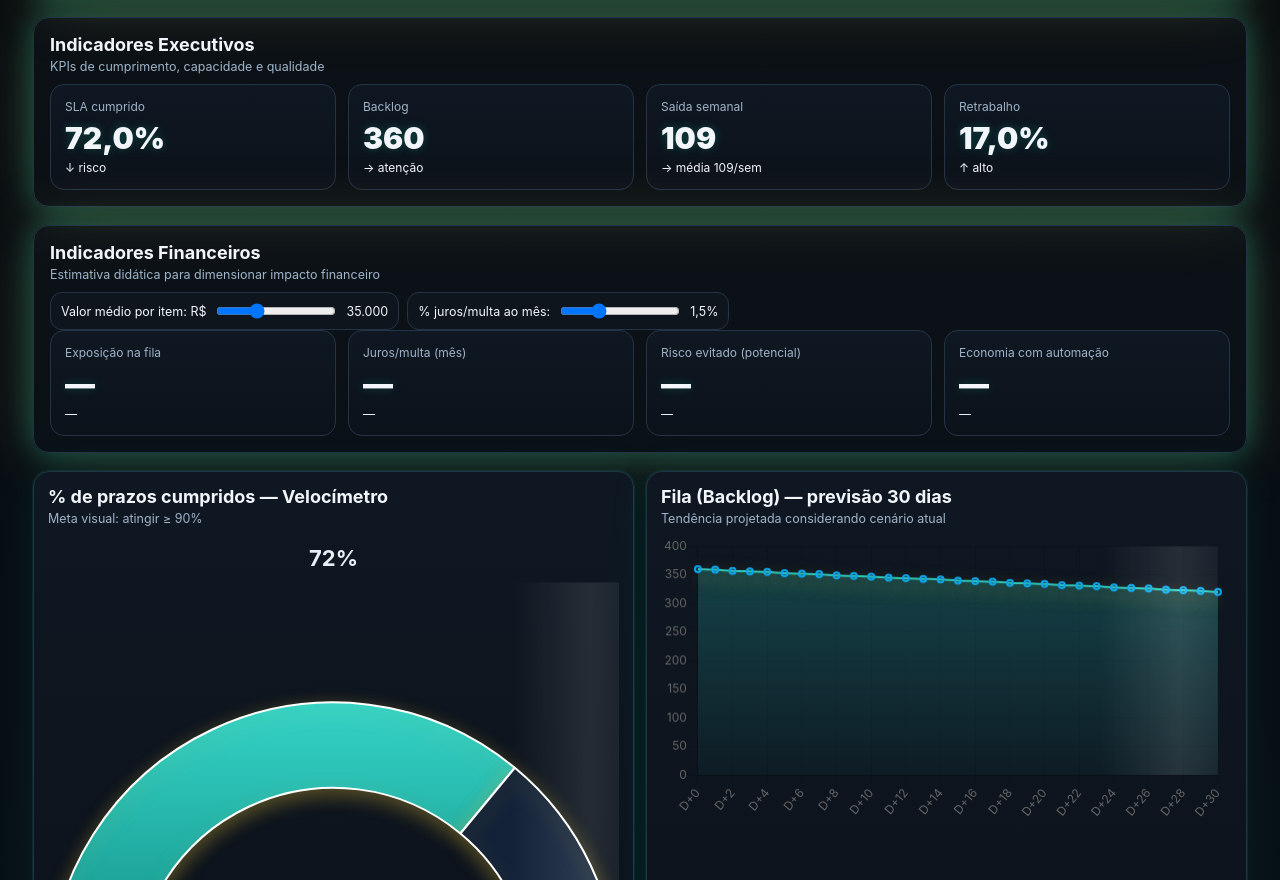
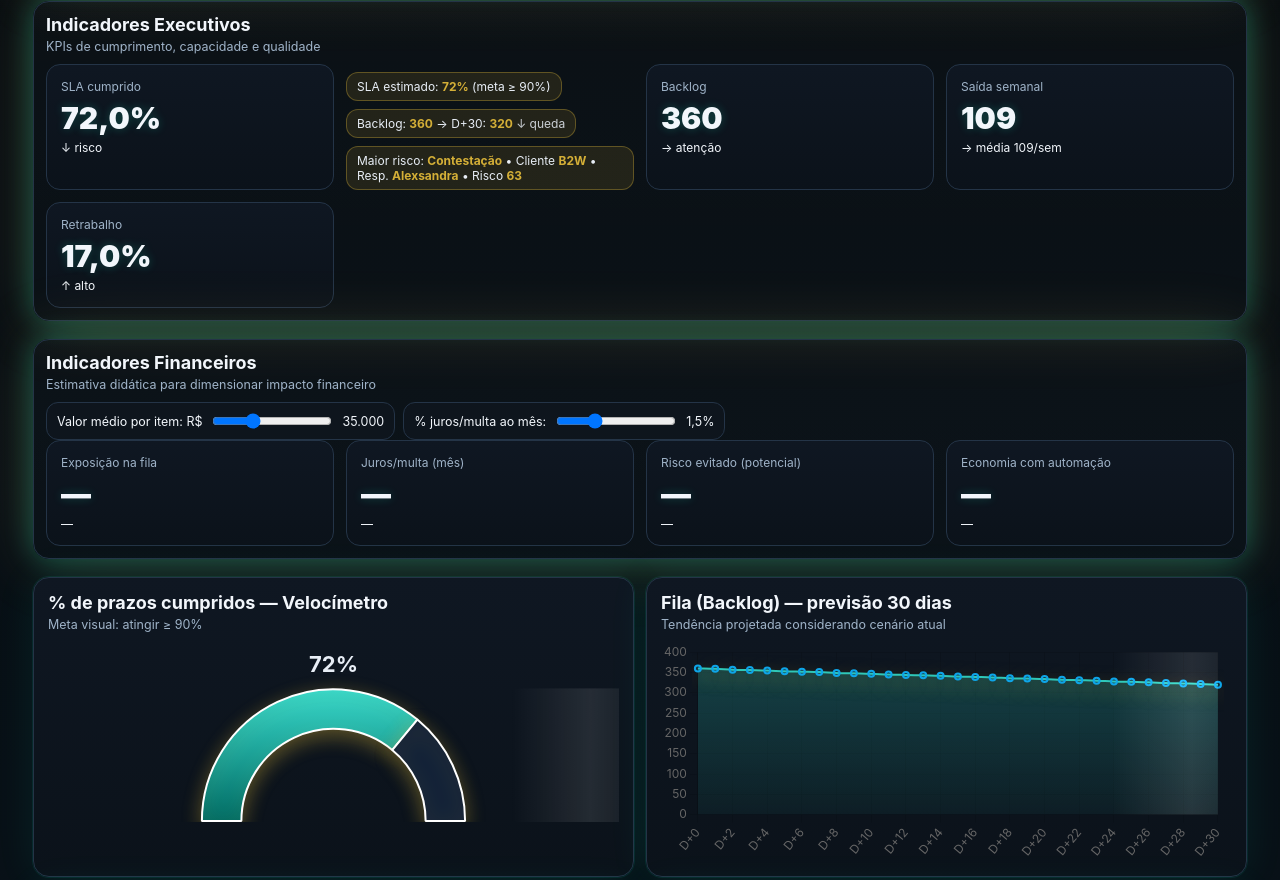
Before and after one commit to Suellitycs/Pepeline-envios-de-peti-es, a plain HTML site: page index.html in a window 1280 px wide. Shown: the part 425-1305 px from the top of the page. Drawn offline with nearby package versions, Linux system fonts and the light colour scheme; animation ran at ten frames a second.

Commit message:
Update index.html

```diff
--- a/index.html
+++ b/index.html
@@ -741,5 +741,140 @@ try{
 
 })();
 </script>
+
+<style id="suellytics-compact-css">
+  /* --- Compact chart sizing by type (non-destructive) --- */
+  canvas { max-height: 260px; width: 100% !important; }
+  /* menores (indicadores visuais) */
+  #gauge, #npsGauge, #pie { height: 180px !important; max-height: 180px !important; }
+  /* médios (tendências e comparativos) */
+  #line, #bars, #slaTrend, #resLine, #respBars { height: 220px !important; max-height: 220px !important; }
+  /* torna cards mais “respiráveis” em compact view */
+  .card { padding: 12px !important; }
+  /* Highlights executivos */
+  .exec-highlights { display:flex; gap:8px; flex-wrap:wrap; margin-top:8px; }
+  .exec-chip { background:rgba(212,175,55,.12); border:1px solid rgba(212,175,55,.35);
+               color:#E8EEF6; padding:6px 10px; border-radius:12px; font-size:12px; }
+  .exec-chip b { color:#D4AF37; }
+</style>
+
+<script id="suellytics-compact-js">
+(function(){
+  // Helper access to data/controls reused from previous scripts
+  const $ = (s,ctx=document)=> ctx.querySelector(s);
+  const $$ = (s,ctx=document)=> Array.from(ctx.querySelectorAll(s));
+  function getData(){ try { return JSON.parse(document.getElementById('suellytics-data').textContent); } catch(e){ return {base:[], preditivo:[]}; } }
+  function rows(){ const d=getData(); return (d.preditivo && d.preditivo.length? d.preditivo : d.base).slice(); }
+  function readControls(){
+    const num=(id,d=0)=>{ const el=document.getElementById(id); if(!el) return d;
+      const raw=(el.value||el.textContent||'').toString().replace(/[^0-9.,-]/g,'').replace(',','.'); const v=Number(raw); return isNaN(v)?d:v; };
+    const SLA_DIAS=Math.max(1,num('slSl',5));
+    const ENTRADAS=Math.max(0,num('slIn',200));
+    const SAIDAS  =Math.max(0,num('slTp',190));
+    const BACKLOG =Math.max(0,num('slBk',360));
+    const BOT=(document.getElementById('ckBot')? !!document.getElementById('ckBot').checked : true);
+    return {SLA_DIAS,ENTRADAS,SAIDAS,BACKLOG,BOT};
+  }
+
+  // Compute signal KPIs for exec audience
+  function computeSignals(){
+    const c=readControls();
+    const eff = c.SAIDAS*(c.BOT?1.15:1);
+    const cap = eff/Math.max(1,c.ENTRADAS);
+    const sla = Math.max(55, Math.min(98, 70 + (cap-1)*25));
+    // backlog D+30
+    let cur=c.BACKLOG; const en=c.ENTRADAS/7, sa=eff/7;
+    for(let i=1;i<=30;i++){ cur=Math.max(0,cur+(en-sa)); }
+    const b30=Math.round(cur);
+    // risco top
+    const arr=rows().slice().sort((a,b)=> (Number(b.risco||0)-Number(a.risco||0)) || ((parseFloat(String(a.sla).replace(',','.'))||9999)-(parseFloat(String(b.sla).replace(',','.'))||9999)) );
+    const top=arr[0]||{};
+    return {
+      sla: Math.round(sla),
+      backlogHoje: Math.round(c.BACKLOG),
+      backlogD30: b30,
+      backlogTrend: b30 > c.BACKLOG ? '↑ alta' : (b30 < c.BACKLOG ? '↓ queda' : '→ estável'),
+      topPeca: top.peca||top['peça']||'—',
+      topCliente: top.cliente||'—',
+      topResp: top.responsavel||top['responsável']||'—',
+      topRisco: top.risco!=null? top.risco : '—'
+    };
+  }
+
+  // Inject highlights below KPIs grid if possible (non-destructive)
+  function injectExecHighlights(){
+    const kpiHost = (function(){
+      // try a container around KPI ids
+      const ids = ['kSla','kBk','kTp','kRt'].map(id=> document.getElementById(id));
+      const el = ids.find(Boolean);
+      return el ? el.closest('.kpis, .kpi, .card, section') : null;
+    })();
+    if(!kpiHost) return;
+    if(kpiHost.nextSibling && kpiHost.nextSibling.classList && kpiHost.nextSibling.classList.contains('exec-highlights')) return;
+
+    const sig = computeSignals();
+    const wrap = document.createElement('div');
+    wrap.className = 'exec-highlights';
+    wrap.innerHTML = `
+      <div class="exec-chip">SLA estimado: <b>${sig.sla}%</b> (meta ≥ 90%)</div>
+      <div class="exec-chip">Backlog: <b>${sig.backlogHoje}</b> → D+30: <b>${sig.backlogD30}</b> <span style="opacity:.85">${sig.backlogTrend}</span></div>
+      <div class="exec-chip">Maior risco: <b>${sig.topPeca}</b> • Cliente <b>${sig.topCliente}</b> • Resp. <b>${sig.topResp}</b> • Risco <b>${sig.topRisco}</b></div>
+    `;
+    kpiHost.parentNode.insertBefore(wrap, kpiHost.nextSibling);
+  }
+
+  // Add value labels to bar charts (bars & respBars) without external plugins
+  function annotateBars(chart){
+    const ctx = chart.ctx;
+    chart.data.datasets.forEach((ds, di)=>{
+      const meta = chart.getDatasetMeta(di);
+      meta.data.forEach((bar, i)=>{
+        const val = ds.data[i];
+        if(val == null) return;
+        const pos = bar.tooltipPosition();
+        ctx.save();
+        ctx.font = '12px Inter, Arial';
+        ctx.fillStyle = '#E8EEF6';
+        ctx.textAlign = 'center';
+        ctx.textBaseline = 'bottom';
+        ctx.fillText(val, pos.x, pos.y - 6);
+        ctx.restore();
+      });
+    });
+  }
+
+  // Hook onto existing chart instances if present
+  function applyAnnotations(){
+    if(window._barsChart){
+      _barsChart.options.animation = _barsChart.options.animation || {};
+      _barsChart.options.animation.onComplete = function(){ try{ annotateBars(_barsChart); }catch(e){} };
+      try{ _barsChart.update(); }catch(e){};
+    }
+    if(window._respBars){
+      _respBars.options.animation = _respBars.options.animation || {};
+      _respBars.options.animation.onComplete = function(){ try{ annotateBars(_respBars); }catch(e){} };
+      try{ _respBars.update(); }catch(e){};
+    }
+  }
+
+  function run(){
+    injectExecHighlights();
+    // re-run after any recompute triggered by controls
+    applyAnnotations();
+    // also after small delay to ensure charts rendered
+    setTimeout(applyAnnotations, 600);
+  }
+
+  if(document.readyState!=='loading') run();
+  else document.addEventListener('DOMContentLoaded', run);
+
+  ['slSl','slIn','slTp','slBk','ckBot'].forEach(id=>{
+    const el = document.getElementById(id); if(!el) return;
+    const evt = (el.tagName==='INPUT' && el.type==='range') ? 'input' : 'change';
+    el.addEventListener(evt, run);
+  });
+
+})();
+</script>
 </body>
 </html>
```
